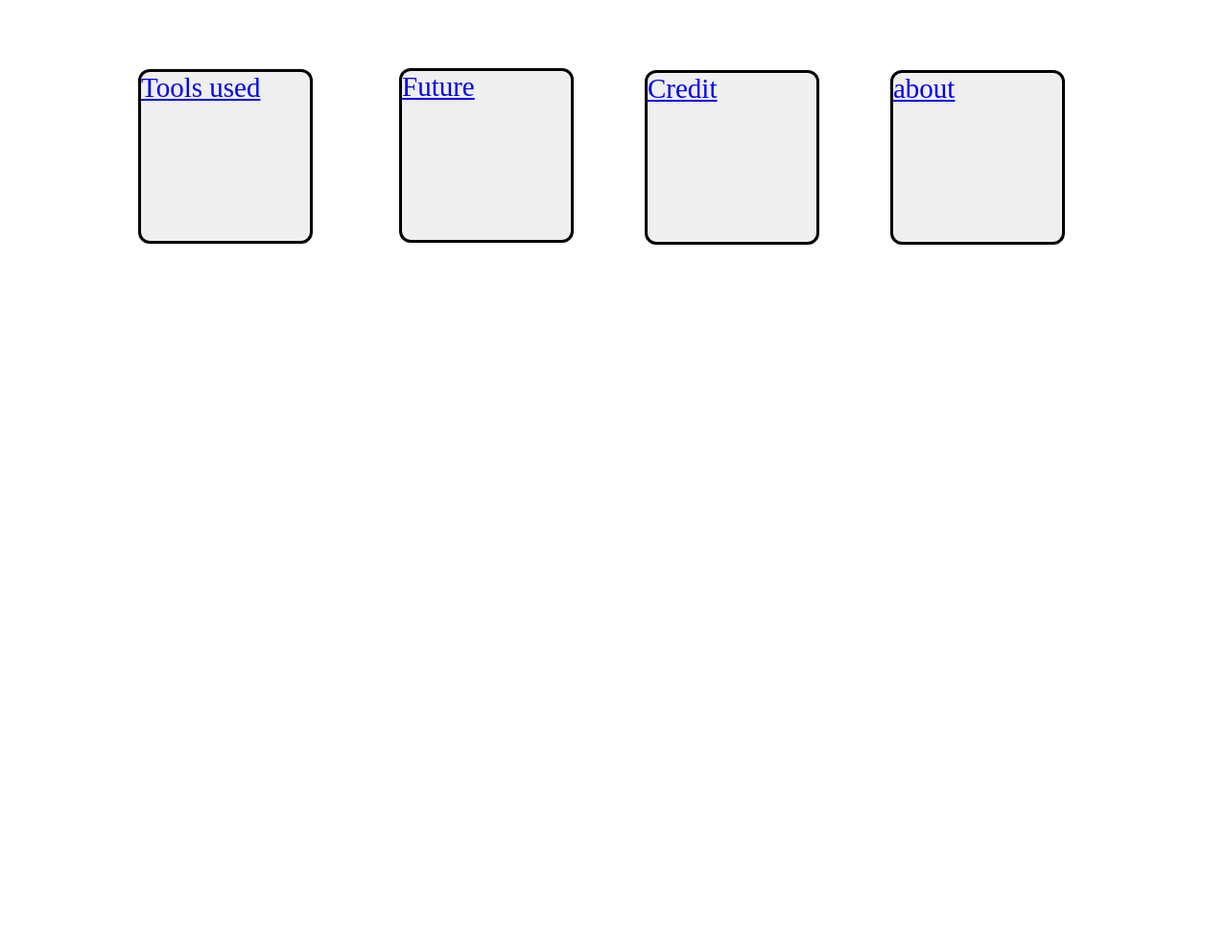
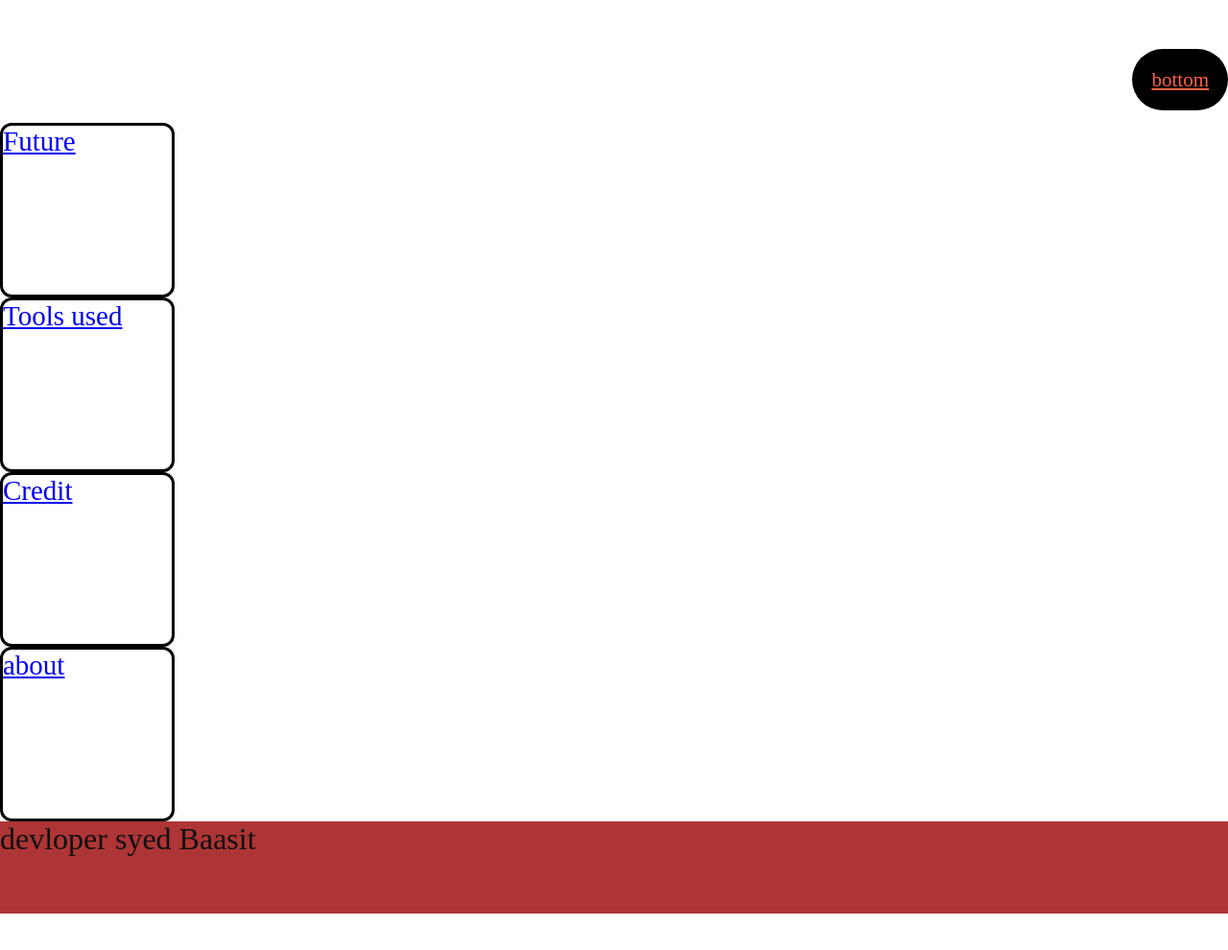
Before and after one commit to cosmicqbit/syedbaasit, a plain HTML site: page index.html in a window 1280 px wide. Shown: the part 56-1046 px from the top of the page at 96% size. Drawn offline with Linux system fonts and the light colour scheme.

Commit message:
change names add a link

```diff
--- a/index.html
+++ b/index.html
@@ -8,6 +8,8 @@
     <h1 id="head">
       Web Dev Trials
     </h1>
+
+    <p class="foot"><a href="#foot" class="bottomlink">bottom</a></p>
     <div class="boxes">
 
 
@@ -20,5 +22,11 @@
       <a href="#">about</a>
 
     </div>
+    <footer>
+      <Div id="foot">
+        devloper syed Baasit
+
+      </Div>
+    </footer>
   </body>
 </html>
--- a/style.css
+++ b/style.css
@@ -14,6 +14,7 @@ body{
         margin-bottom: 90px;
 }
 .boxes{
+        padding-top: 2rem;
 
 }
 .box{
@@ -25,28 +26,54 @@ body{
         fon
 
 }
-.one{
+a:hover{
+       color: green;
+       padding: 1rem;
+
+
+
+}
+.tools{
 
         background-color:  rgb(239, 239, 239);
         position: relative;
         left: 9rem;
         top: -181px;
 }
-.two{
+.credit{
         background-color: rgb(239, 239, 239);
         position: relative;
         left: 42rem;
         top: -22.6rem;
 }
-.three{
+.future{
         background-color:  rgb(239, 239, 239);
         position: relative;
         left: 26rem;
         top: 0rem;
 }
-.four{
+.about{
         background-color: rgb(239, 239, 239);
         top: -34rem;
         position: relative;
         left:58rem
 }
+footer{
+        background-color: rgb(173, 53, 53);
+        color: rgb(17, 15, 15);
+        font-size: 2rem;
+        height: 12vh;
+}
+.bottomlink{
+        color: tomato;
+        background-color: black;
+        padding: 20px;
+        border-radius: 45px;
+        font-size: 21px;
+
+
+}
+.foot{
+
+        text-align: right;
+}
```
